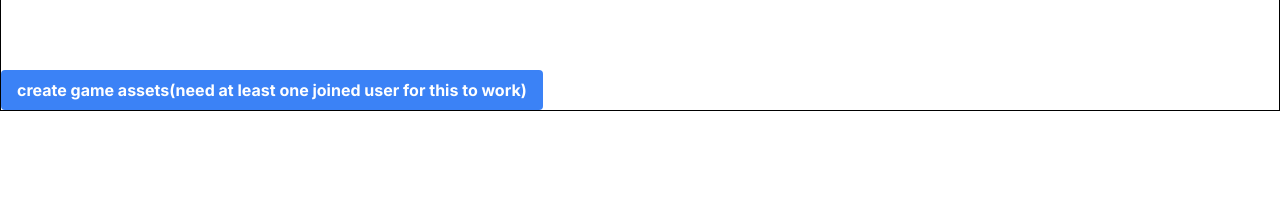
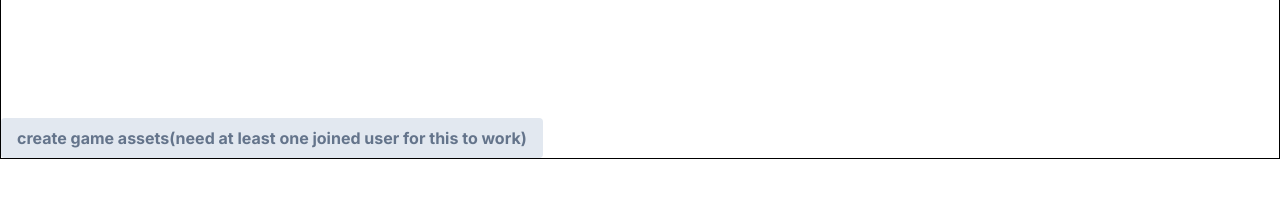
Before and after one commit to bhwong11/exploding-kittens, a Next.js app in the folder exploding-kittens-frontend/: page /1 in a window 1280 px wide. Shown: the part 529-726 px from the top of the page. Built offline with nearby package versions, Linux system fonts and the light colour scheme; no server answers.

Commit message:
createGameAssets button is disabled unless 3 or more players have joined a room

```diff
--- a/exploding-kittens-frontend/src/app/[roomNumber]/page.tsx
+++ b/exploding-kittens-frontend/src/app/[roomNumber]/page.tsx
@@ -18,7 +18,7 @@ type RoomParams = {
 }
 
 const Room = ({params}:RoomParams)=>{
-  const playerContext = usePlayerContext() || {}
+  const {players} = usePlayerContext() || {}
   const {deck,discardPile} = useGameStateContext() || {}
   const {winner} = useTurns() || {}
 
@@ -41,8 +41,8 @@ const Room = ({params}:RoomParams)=>{
   return (
     <div className="w-full">
       {winner && <div>Game Over! winner is: {winner.username}</div>}
-      Room Number: {params.roomNumber}
-      {JSON.stringify(playerContext)}
+      Room Number: {params.roomNumber} <br/>
+      {JSON.stringify(players)} <br/>
       {JSON.stringify(users)}
       <div className="border border-black">
         <h1>join room</h1>
@@ -79,8 +79,12 @@ const Room = ({params}:RoomParams)=>{
           Discard:
           {JSON.stringify(discardPile)}
         </div>
-        <button onClick={createGameAssets} className="btn btn-blue">
-            create game assets(need at least one joined user for this to work)
+        <button
+          onClick={createGameAssets}
+          className="btn btn-blue"
+          disabled={players && players.length < 3}
+        >
+          create game assets(need at least one joined user for this to work)
         </button>
       </div>
     </div>
```
